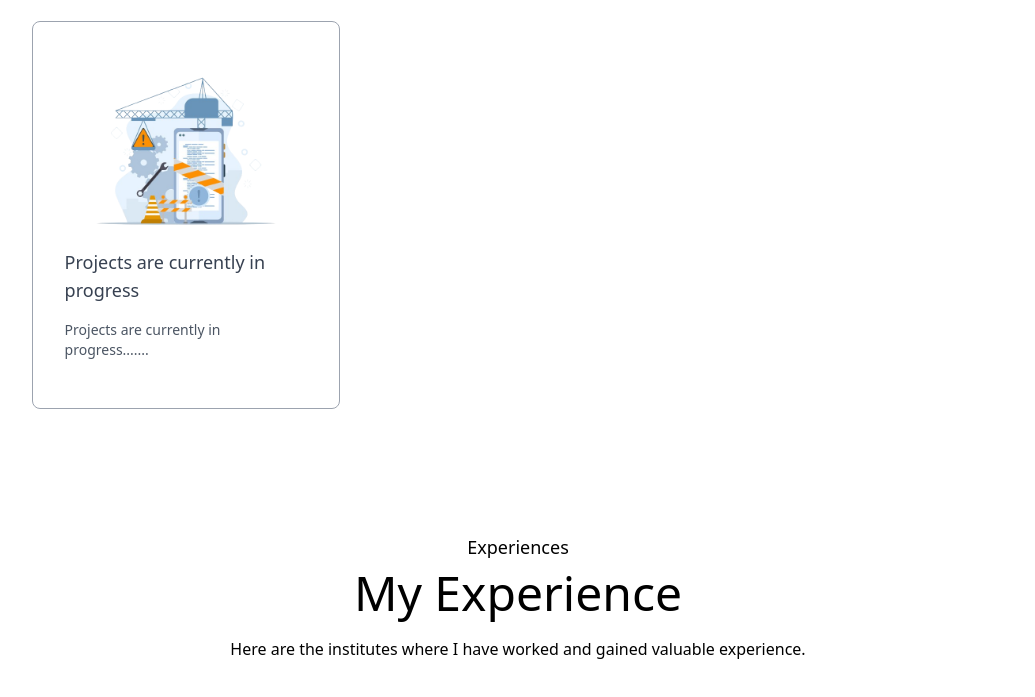
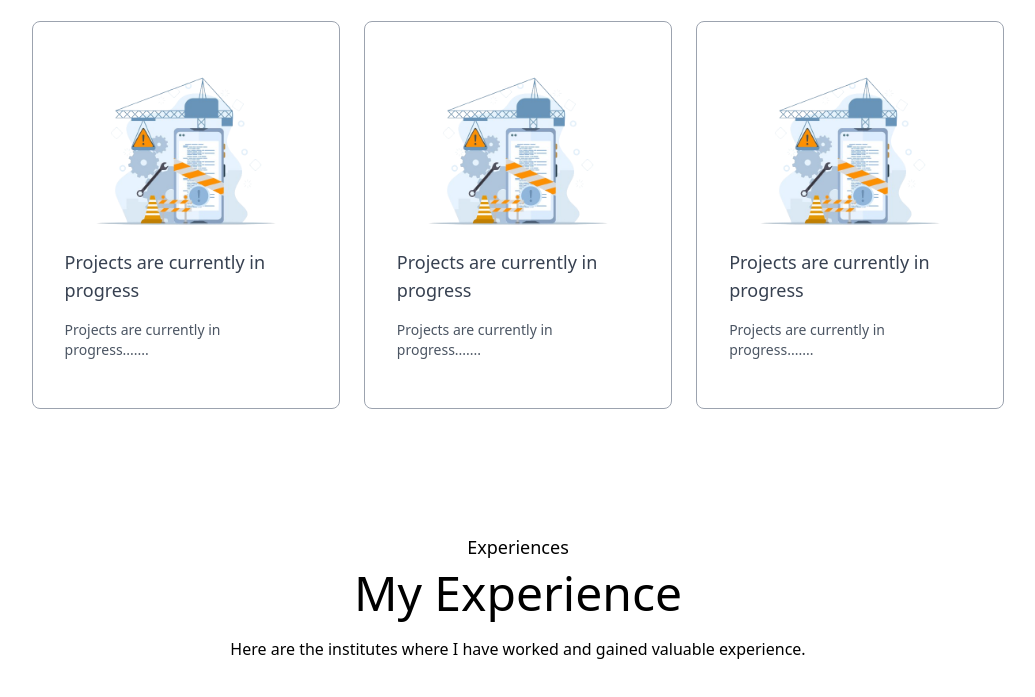
Before and after one commit to AkarshanGhosh/Portfolio_website, a plain HTML site: page index.html in a window 1280 px wide. Shown: the part 2494-3191 px from the top of the page, without its empty margins (122-1157 px from the left). Drawn offline with nearby package versions, Linux system fonts and the light colour scheme.

Commit message:
Update index.html

```diff
--- a/index.html
+++ b/index.html
@@ -240,6 +240,26 @@ id="projects"
                   <!--<a href="" class=" flex items-center gap-2 text-sm mt-5">Read More <img src="images/right-arrow.png" alt=""
                       class="w-4"></a>-->
           </div>
+          <div class="border border-gray-400 rounded-lg px-8 py-12
+           hover:shadow-[4px_4px_0_#000] cursor-pointer hover:bg-[#fcf4ff]
+           hover: -translate-y-1 duration-500">
+              <img src="images/pro.png" alt="" class="w-15">
+              <h3 class=" text-lg my-4 text-gray-700">Projects are currently in progress</h3>
+              <p class=" text-sm text-gray-600 leading-5 ">
+                  Projects are currently in progress.......</p>
+                  <!--<a href="" class=" flex items-center gap-2 text-sm mt-5">Read More <img src="images/right-arrow.png" alt=""
+                      class="w-4"></a>-->
+          </div>
+          <div class="border border-gray-400 rounded-lg px-8 py-12
+           hover:shadow-[4px_4px_0_#000] cursor-pointer hover:bg-[#fcf4ff]
+           hover: -translate-y-1 duration-500">
+              <img src="images/pro.png" alt="" class="w-15">
+              <h3 class=" text-lg my-4 text-gray-700">Projects are currently in progress</h3>
+              <p class=" text-sm text-gray-600 leading-5 ">
+                  Projects are currently in progress.......</p>
+                  <!--<a href="" class=" flex items-center gap-2 text-sm mt-5">Read More <img src="images/right-arrow.png" alt=""
+                      class="w-4"></a>-->
+          </div>
  </div>
 
 </div>
```
